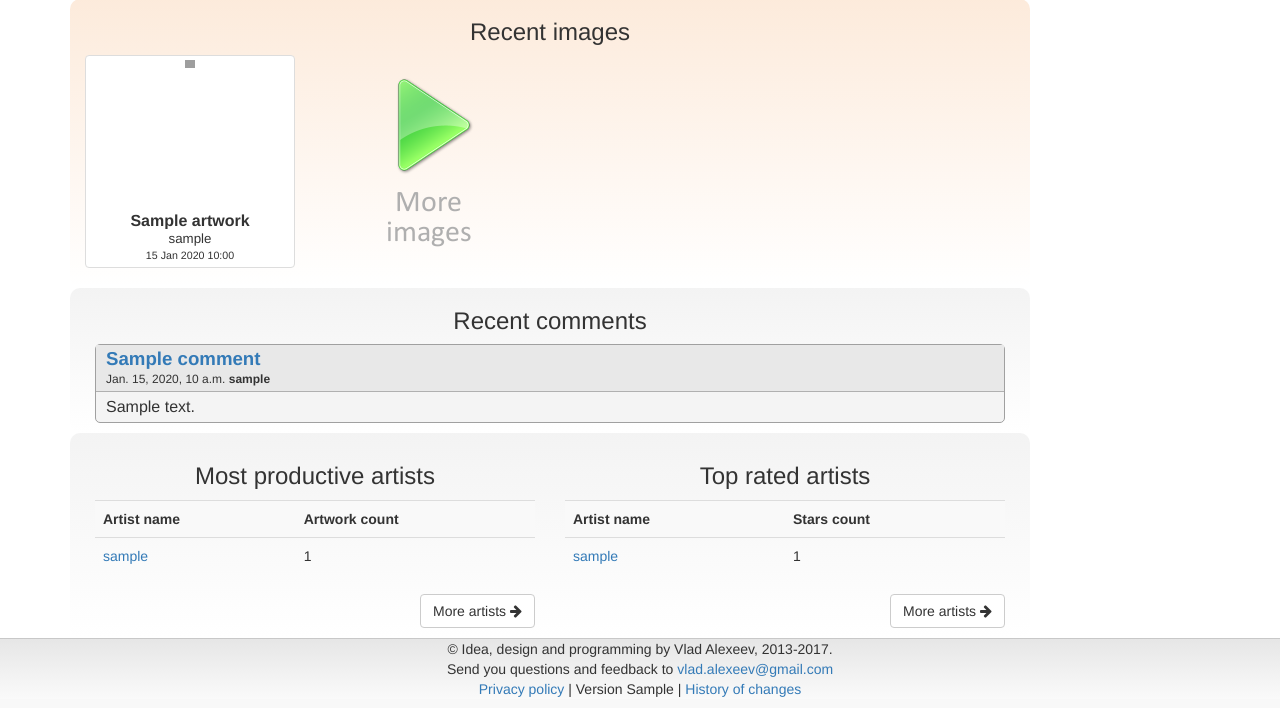
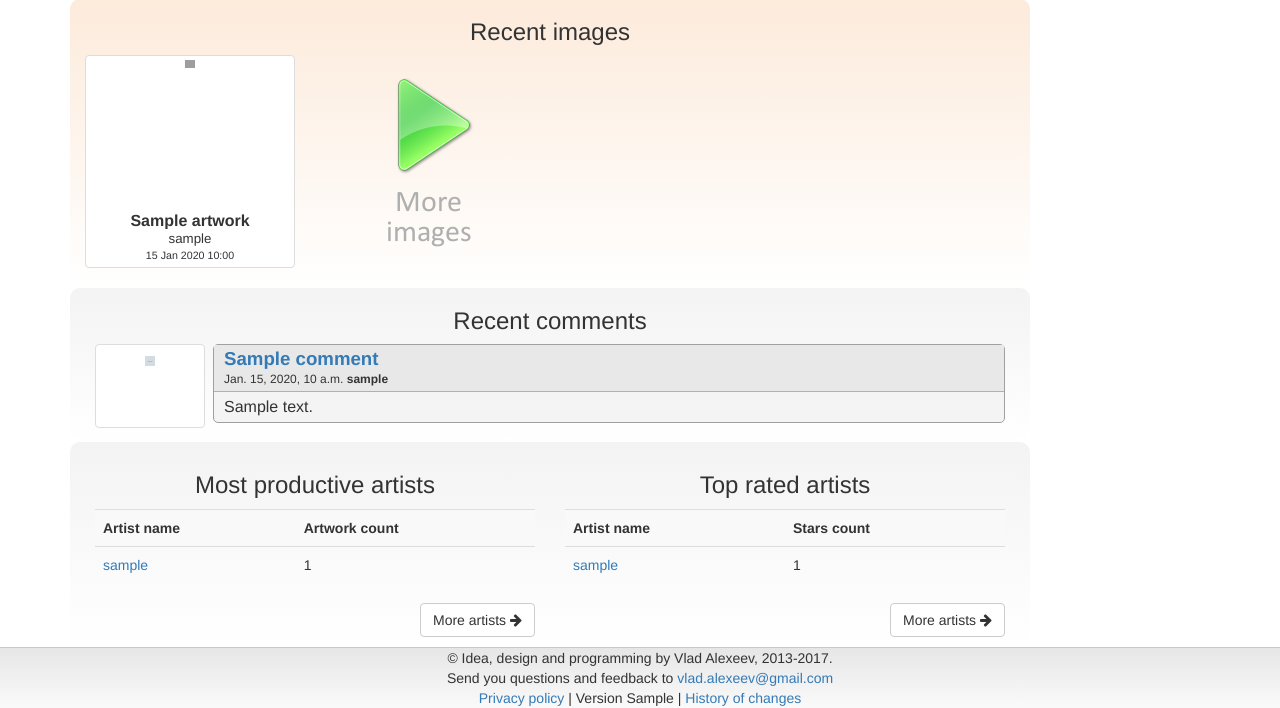
Before and after one commit to vladalexeev/grid-paint, a Django app: template grid-paint/templates/index.html in a window 1280 px wide. Shown: the part 1089-1797 px from the top of the page. Run offline with Django 3.2, Linux system fonts and the light colour scheme; the template is opened without the code that fills it: most values are stand-ins (such as "Sample title", 1, 10 or a date in 2020); grey boxes marked "Sample" are stand-in pictures; some libraries are stand-ins or nearby versions; grey boxes are pictures that could not be loaded.

Commit message:
Better comment rendering on index page

```diff
--- a/grid-paint/pages/pages.py
+++ b/grid-paint/pages/pages.py
@@ -56,7 +56,7 @@ class PageIndex(BasicPageRequestHandler):
         recent_comments = cache.get(cache.MC_MAIN_PAGE_RECENT_COMMENTS)
         if not recent_comments:
             comments = db.Comment.all().order('-date').fetch(5, 0)
-            recent_comments = [convert.convert_comment_for_page(c) for c in comments]
+            recent_comments = [convert.convert_comment_for_page_rich(c) for c in comments]
             cache.add(cache.MC_MAIN_PAGE_RECENT_COMMENTS, recent_comments)
 
         productive_artists = cache.get(cache.MC_MAIN_PAGE_PRODUCTIVE_ARTISTS)
--- a/grid-paint/static/css/main.css
+++ b/grid-paint/static/css/main.css
@@ -441,3 +441,23 @@ background: linear-gradient(to bottom, rgba(237,110,0,0.14) 0%,rgba(0,0,0,0) 100
 	border:0;
 	box-shadow: none;
 }
+
+.rich-comment {
+	clear: both;
+	min-height: 88px;
+}
+
+.rich-comment .rich-comment-image {
+	width: 110px;
+	height: 84px;
+	float: left;
+	text-align: center;
+	border: 1px solid #ddd;
+	border-radius: 4px;
+	padding: 4px;
+	background-color: white;
+}
+
+.rich-comment .comment {
+	margin-left: 118px;
+}
--- a/grid-paint/templates/index.html
+++ b/grid-paint/templates/index.html
@@ -114,6 +114,12 @@ link at the top.
 
 <div class="image-details-comments">
 	{% for c in comments %}
+	<div class="rich-comment">
+		<div class="rich-comment-image">
+			<a href="/images/details/{{ c.artwork_key.id }}">
+				<img src="{{ c.small_image_file }}" width="{{ c.small_image_width }}" height="{{ c.small_image_height }}" border="0"/>
+			</a>
+		</div>
 		<div class="comment">
 			<div class="comment-header">
 				<h2><a href="/images/details/{{ c.artwork_key.id }}">{{ c.artwork_name }}</a></h2>
@@ -122,6 +128,7 @@ link at the top.
 		  	{% for t in c.text %}
 			  	  <div class="comment-text">{{t}}</div>
 		  	{% endfor %}
+		</div>
 	</div>
 	{% endfor %}
 </div>
```
Also changed, not shown: grid-paint/pages/convert.py (+7 -0 lines). Lines whose indentation alone changed are shown as unchanged.
